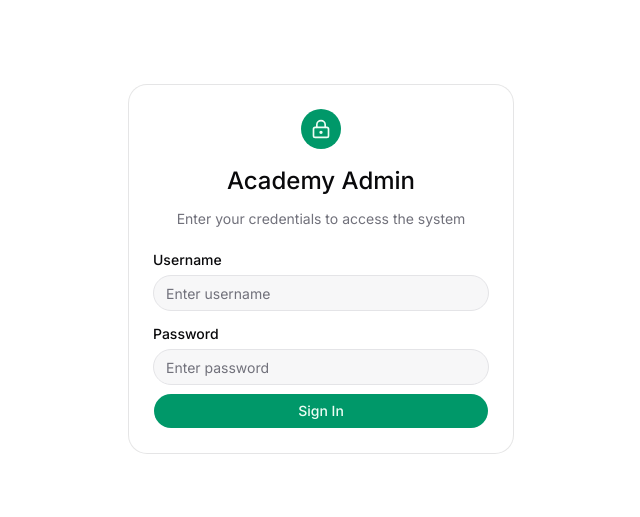
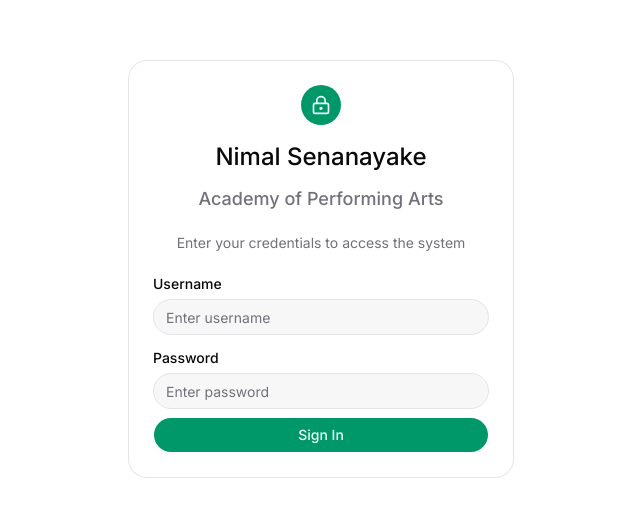
Before and after one commit to 5yndr0m/academy-admin, a Next.js app: page /login in a window 1280 px wide. Shown: the part 131-648 px from the top of the page, without its empty margins (319-959 px from the left). Built offline with nearby package versions, Linux system fonts and the light colour scheme; no server answers.

Commit message:
feat: update to currect academy name

```diff
--- a/app/layout.tsx
+++ b/app/layout.tsx
@@ -9,8 +9,9 @@ import { AuthProvider } from "@/components/auth/AuthProvider";
 const inter = Inter({ subsets: ["latin"] });
 
 export const metadata: Metadata = {
-  title: "Academy Admin",
-  description: "Educational Management System",
+  title: "Nimal Senanayake Academy of Performing Arts - Admin",
+  description:
+    "Management System for Nimal Senanayake Academy of Performing Arts",
 };
 
 export default function RootLayout({
--- a/app/login/page.tsx
+++ b/app/login/page.tsx
@@ -52,8 +52,11 @@ export default function LoginPage() {
               <LockKeyhole className="h-5 w-5 text-primary-foreground" />
             </div>
           </div>
-          <CardTitle className="text-2xl">Academy Admin</CardTitle>
-          <CardDescription>
+          <CardTitle className="text-2xl">Nimal Senanayake</CardTitle>
+          <p className="text-lg font-medium text-muted-foreground">
+            Academy of Performing Arts
+          </p>
+          <CardDescription className="mt-2">
             Enter your credentials to access the system
           </CardDescription>
         </CardHeader>
--- a/components/layout/Sidebar.tsx
+++ b/components/layout/Sidebar.tsx
@@ -39,7 +39,10 @@ export function Sidebar({ className }: { className?: string }) {
   return (
     <div className={cn("flex flex-col h-full", className)}>
       <div className="p-6">
-        <h1 className="text-2xl font-bold tracking-tight">Academy</h1>
+        <h1 className="text-xl font-bold tracking-tight">Nimal Senanayake</h1>
+        <p className="text-sm font-medium text-muted-foreground">
+          Academy of Performing Arts
+        </p>
         <p className="text-xs text-muted-foreground mt-1">Admin Dashboard</p>
       </div>
 
```
